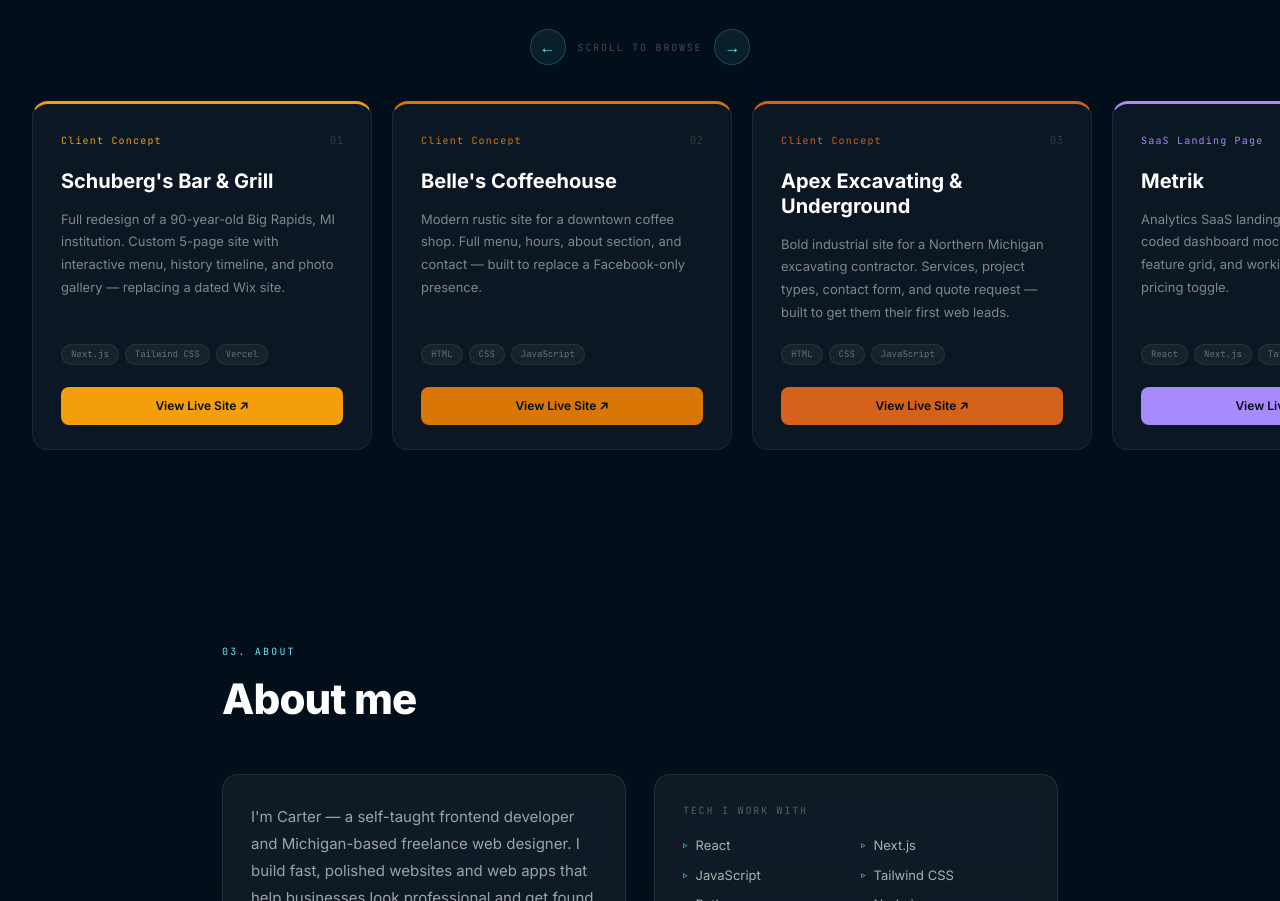
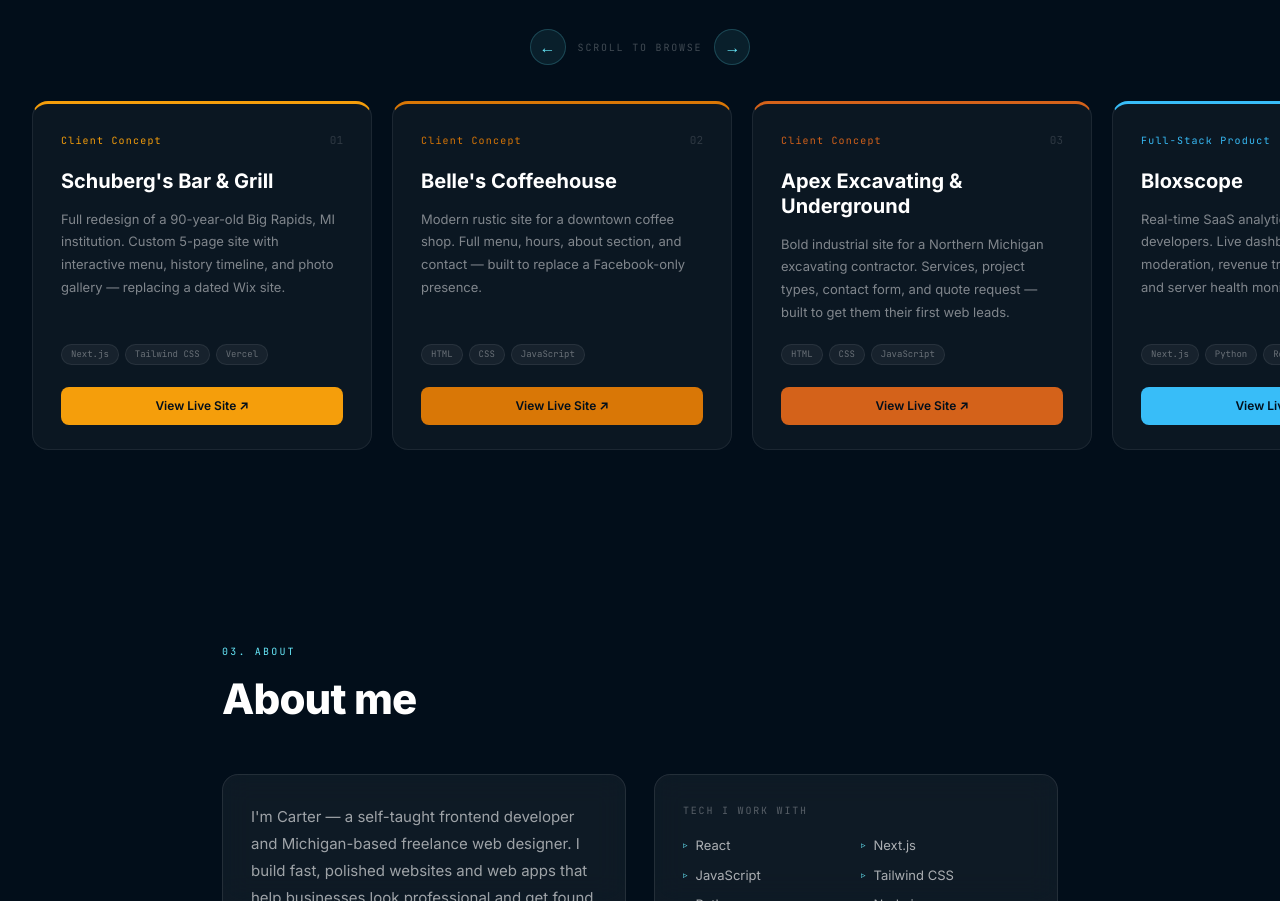
Before and after one commit to Yaxman2004/portfolio, a Next.js app: page / in a window 1280 px wide. Shown: the part 961-1862 px from the top of the page. Built offline with nearby package versions, Linux system fonts and the light colour scheme.

Commit message:
remove metriks data in portfolio

```diff
--- a/app/page.jsx
+++ b/app/page.jsx
@@ -28,14 +28,6 @@
     tags: ['HTML', 'CSS', 'JavaScript'],
     live: 'https://apex-mockup.vercel.app',
     color: '#d4621a',
-  },
-  {
-    title: 'Metrik',
-    type: 'SaaS Landing Page',
-    description: 'Analytics SaaS landing page with a fully coded dashboard mockup, animated hero, feature grid, and working monthly/yearly pricing toggle.',
-    tags: ['React', 'Next.js', 'Tailwind CSS'],
-    live: 'https://metrik-chi.vercel.app',
-    color: '#a78bfa',
   },
   {
     title: 'Bloxscope',
```
